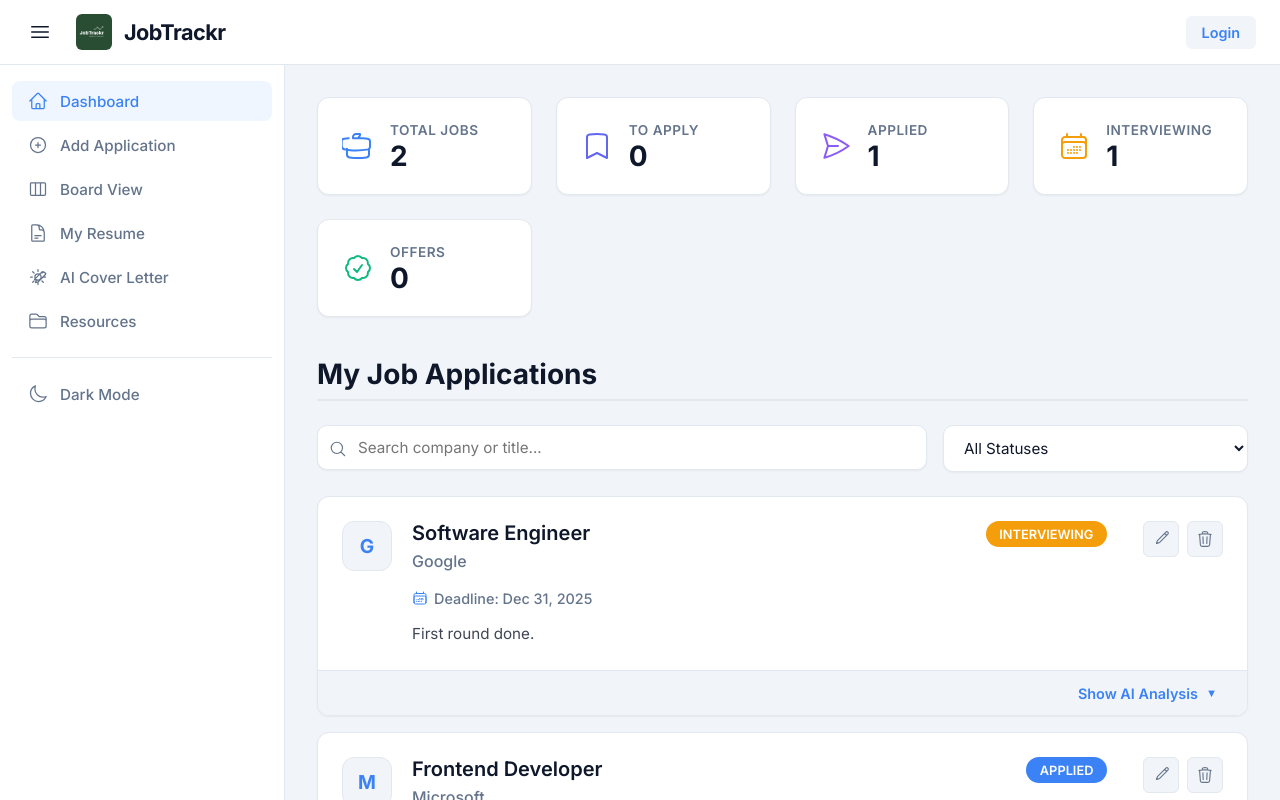
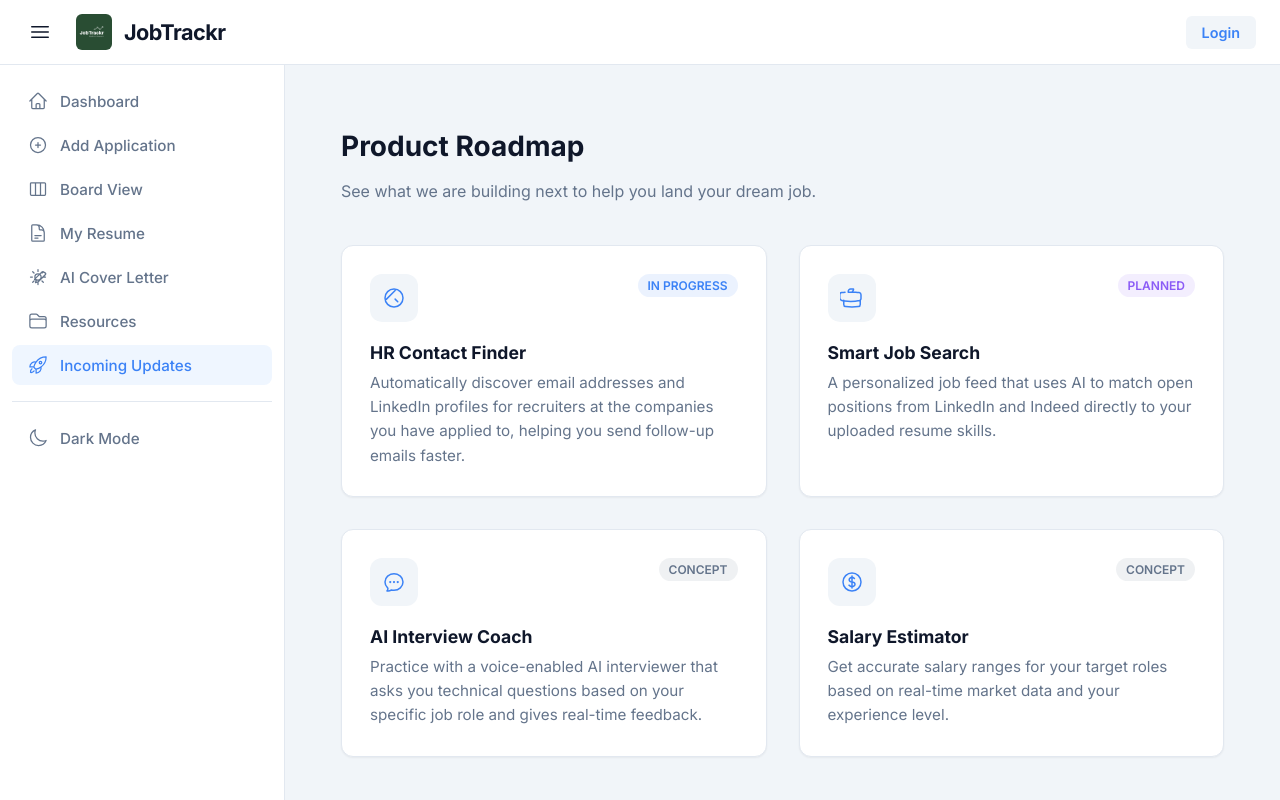
Before and after one commit to ZohaibRahim/CPSC300_GroupProject, an Angular app: page /updates in a window 1280 px wide. Before the commit this address led to /dashboard. Built offline with nearby package versions, Linux system fonts and the light colour scheme.

Commit message:
Incoming Updates Added to the side bar

```diff
--- a/src/app/app.html
+++ b/src/app/app.html
@@ -78,6 +78,15 @@
           <span class="label" *ngIf="!isSidebarCollapsed">Resources</span>
         </a>
 
+        <a [routerLink]="['/updates']" routerLinkActive="active-link" class="nav-item">
+          <span class="icon">
+            <svg xmlns="http://www.w3.org/2000/svg" fill="none" viewBox="0 0 24 24" stroke-width="1.5" stroke="currentColor" style="width: 20px; height: 20px;">
+              <path stroke-linecap="round" stroke-linejoin="round" d="M15.59 14.37a6 6 0 0 1-5.84 7.38v-4.8m5.84-2.58a14.98 14.98 0 0 0 6.16-12.12A14.98 14.98 0 0 0 9.631 8.41m5.96 5.96a14.926 14.926 0 0 1-5.841 2.58m-.119-8.54a6 6 0 0 0-7.381 5.84h4.8m2.581-5.84a14.927 14.927 0 0 0-2.58 5.84m2.699 2.7c-.103.021-.207.041-.311.06a15.09 15.09 0 0 1-2.448-2.448 14.9 14.9 0 0 1 .06-.312m-2.24 2.39a4.493 4.493 0 0 0-1.757 4.306 4.493 4.493 0 0 0 4.306-1.758M16.5 9a1.5 1.5 0 1 1-3 0 1.5 1.5 0 0 1 3 0Z" />
+            </svg>
+          </span>
+          <span class="label" *ngIf="!isSidebarCollapsed">Incoming Updates</span>
+        </a>
+
         <hr class="sidebar-divider">
 
         <button class="nav-item dark-mode-btn" (click)="toggleDarkMode()">
--- a/src/app/app.routes.ts
+++ b/src/app/app.routes.ts
@@ -6,21 +6,19 @@ import { JobFormComponent } from './job-form/job-form';
 import { CoverLetterComponent } from './cover-letter/cover-letter';
 import { BoardComponent } from './board/board';
 import { ResourcesComponent } from './resources/resources';
+import { UpdatesComponent } from './updates/updates';
 
 export const routes: Routes = [
   { path: 'dashboard', component: DashboardComponent },
   { path: 'board', component: BoardComponent },
   { path: 'dashboard', component: DashboardComponent },
   { path: 'add-job', component: JobFormComponent },
-
-  // --- NEW: Edit Route (Reuses the same component) ---
   { path: 'edit-job/:id', component: JobFormComponent },
-
   { path: 'cover-letter', component: CoverLetterComponent },
   { path: 'resources', component: ResourcesComponent },
+  { path: 'updates', component: UpdatesComponent },
   { path: 'login', component: LoginComponent },
   { path: 'profile', component: ProfileComponent },
-
   { path: '', redirectTo: '/dashboard', pathMatch: 'full' },
   { path: '**', redirectTo: '/dashboard' }
 ];
--- /dev/null
+++ b/src/app/updates/updates.html
@@ -0,0 +1,39 @@
+<div class="updates-container">
+  <div class="header">
+    <h3>Product Roadmap</h3>
+    <p>See what we are building next to help you land your dream job.</p>
+  </div>
+
+  <div class="updates-grid">
+    <div class="update-card" *ngFor="let item of updates">
+
+      <div class="card-top">
+        <div class="icon-circle">
+          <svg *ngIf="item.icon === 'search-user'" xmlns="http://www.w3.org/2000/svg" fill="none" viewBox="0 0 24 24" stroke-width="1.5" stroke="currentColor">
+            <path stroke-linecap="round" stroke-linejoin="round" d="m15.75 15.75-2.62-2.62m0-8.63-8.63 8.63M12 21a9 9 0 1 1 0-18 9 9 0 0 1 0 18Z" />
+          </svg>
+
+          <svg *ngIf="item.icon === 'briefcase'" xmlns="http://www.w3.org/2000/svg" fill="none" viewBox="0 0 24 24" stroke-width="1.5" stroke="currentColor">
+            <path stroke-linecap="round" stroke-linejoin="round" d="M20.25 14.15v4.25c0 1.094-.787 2.036-1.872 2.18-2.087.277-4.216.42-6.378.42s-4.291-.143-6.378-.42c-1.085-.144-1.872-1.086-1.872-2.18v-4.25m16.5 0a2.18 2.18 0 0 0 .75-1.661V8.706c0-1.081-.768-2.015-1.837-2.175a48.111 48.111 0 0 0-3.413-.387m4.5 8.006c-.194.165-.42.295-.681.38q-4.38.85-8.838.85c-4.458 0-8.85-.85-8.838-.85a2.38 2.38 0 0 1-.681-.38m0 0a2.38 2.38 0 0 1-.681-.38 2.37 2.37 0 0 1-.387-.681m0 0a2.37 2.37 0 0 1-.387-.681V8.706c0-1.081.768-2.015 1.837-2.175a48.11 48.11 0 0 1 3.413-.387m7.5 0V5.25A2.25 2.25 0 0 0 13.5 3h-3a2.25 2.25 0 0 0-2.25 2.25v.894m7.5 0a48.667 48.667 0 0 0-7.5 0" />
+          </svg>
+
+          <svg *ngIf="item.icon === 'chat'" xmlns="http://www.w3.org/2000/svg" fill="none" viewBox="0 0 24 24" stroke-width="1.5" stroke="currentColor">
+            <path stroke-linecap="round" stroke-linejoin="round" d="M8.625 12a.375.375 0 1 1-.75 0 .375.375 0 0 1 .75 0Zm0 0H8.25m4.125 0a.375.375 0 1 1-.75 0 .375.375 0 0 1 .75 0Zm0 0H12m4.125 0a.375.375 0 1 1-.75 0 .375.375 0 0 1 .75 0Zm0 0h-.375M21 12c0 4.556-4.03 8.25-9 8.25a9.764 9.764 0 0 1-2.555-.337A5.972 5.972 0 0 1 5.41 20.97a5.969 5.969 0 0 1-.474-.065 4.48 4.48 0 0 0 .978-2.025c.09-.457-.133-.901-.467-1.226C3.93 16.178 3 14.189 3 12c0-4.556 4.03-8.25 9-8.25s9 3.694 9 8.25Z" />
+          </svg>
+
+          <svg *ngIf="item.icon === 'currency'" xmlns="http://www.w3.org/2000/svg" fill="none" viewBox="0 0 24 24" stroke-width="1.5" stroke="currentColor">
+            <path stroke-linecap="round" stroke-linejoin="round" d="M12 6v12m-3-2.818.879.659c1.171.879 3.07.879 4.242 0 1.172-.879 1.172-2.303 0-3.182C13.536 12.219 12.768 12 12 12c-.725 0-1.45-.22-2.003-.659-1.106-.879-1.106-2.303 0-3.182s2.9-.879 4.006 0l.415.33M21 12a9 9 0 1 1-18 0 9 9 0 0 1 18 0Z" />
+          </svg>
+        </div>
+
+        <span class="status-tag" [class]="item.tag.toLowerCase().replace(' ', '-')">
+          {{ item.tag }}
+        </span>
+      </div>
+
+      <h4>{{ item.title }}</h4>
+      <p>{{ item.description }}</p>
+
+    </div>
+  </div>
+</div>
--- /dev/null
+++ b/src/app/updates/updates.scss
@@ -0,0 +1,92 @@
+.updates-container {
+  max-width: 1000px;
+  margin: 2rem auto;
+  padding: 0 1.5rem;
+}
+
+.header {
+  margin-bottom: 2.5rem;
+  h3 {
+    font-size: 1.75rem;
+    font-weight: 700;
+    color: var(--text-main);
+    margin-bottom: 0.5rem;
+  }
+  p { color: var(--text-muted); }
+}
+
+.updates-grid {
+  display: grid;
+  grid-template-columns: repeat(auto-fill, minmax(320px, 1fr));
+  gap: 2rem;
+}
+
+.update-card {
+  background-color: var(--bg-card);
+  border: 1px solid var(--border-color);
+  border-radius: 12px;
+  padding: 1.75rem;
+  box-shadow: var(--shadow-sm);
+  transition: transform 0.2s, box-shadow 0.2s;
+
+  &:hover {
+    transform: translateY(-3px);
+    box-shadow: var(--shadow-md);
+  }
+
+  h4 {
+    margin: 1.25rem 0 0.5rem 0;
+    font-size: 1.1rem;
+    color: var(--text-main);
+  }
+
+  p {
+    margin: 0;
+    font-size: 0.95rem;
+    color: var(--text-muted);
+    line-height: 1.6;
+  }
+}
+
+.card-top {
+  display: flex;
+  justify-content: space-between;
+  align-items: flex-start;
+}
+
+.icon-circle {
+  width: 48px;
+  height: 48px;
+  border-radius: 12px;
+  background-color: var(--bg-app);
+  color: var(--primary-color);
+  display: flex;
+  align-items: center;
+  justify-content: center;
+
+  svg { width: 24px; height: 24px; }
+}
+
+/* Status Tags */
+.status-tag {
+  font-size: 0.75rem;
+  font-weight: 600;
+  padding: 4px 10px;
+  border-radius: 99px;
+  text-transform: uppercase;
+}
+
+.status-tag.in-progress {
+  background-color: rgba(59, 130, 246, 0.1); /* Blue Tint */
+  color: #3b82f6;
+}
+
+.status-tag.planned {
+  background-color: rgba(139, 92, 246, 0.1); /* Purple Tint */
+  color: #8b5cf6;
+}
+
+.status-tag.concept {
+  background-color: rgba(100, 116, 139, 0.1); /* Grey Tint */
+  color: #64748b;
+}
--- /dev/null
+++ b/src/app/updates/updates.ts
@@ -0,0 +1,47 @@
+import { Component } from '@angular/core';
+import { CommonModule } from '@angular/common';
+
+interface UpdateItem {
+  title: string;
+  description: string;
+  icon: string; // We'll use SVG paths here or simplified names
+  tag: string;  // e.g. "Planned", "In Progress"
+}
+
+@Component({
+  selector: 'app-updates',
+  standalone: true,
+  imports: [CommonModule],
+  templateUrl: './updates.html',
+  styleUrls: ['./updates.scss']
+})
+export class UpdatesComponent {
+
+  updates: UpdateItem[] = [
+    {
+      title: 'HR Contact Finder',
+      description: 'Automatically discover email addresses and LinkedIn profiles for recruiters at the companies you have applied to, helping you send follow-up emails faster.',
+      icon: 'search-user',
+      tag: 'In Progress'
+    },
+    {
+      title: 'Smart Job Search',
+      description: 'A personalized job feed that uses AI to match open positions from LinkedIn and Indeed directly to your uploaded resume skills.',
+      icon: 'briefcase',
+      tag: 'Planned'
+    },
+    // --- YOUR SUGGESTED EXTRAS ---
+    {
+      title: 'AI Interview Coach',
+      description: 'Practice with a voice-enabled AI interviewer that asks you technical questions based on your specific job role and gives real-time feedback.',
+      icon: 'chat',
+      tag: 'Concept'
+    },
+    {
+      title: 'Salary Estimator',
+      description: 'Get accurate salary ranges for your target roles based on real-time market data and your experience level.',
+      icon: 'currency',
+      tag: 'Concept'
+    }
+  ];
+}
```
